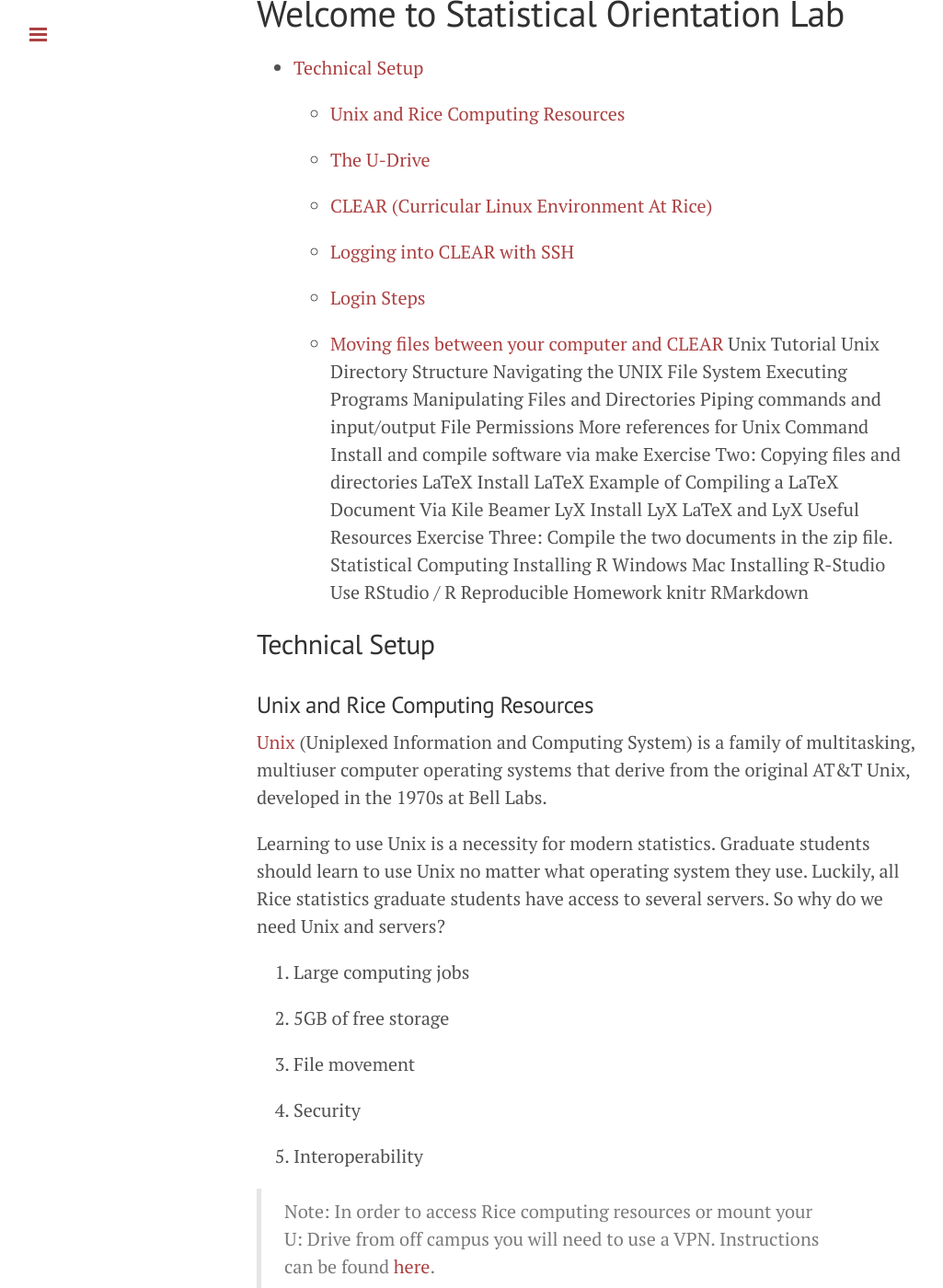
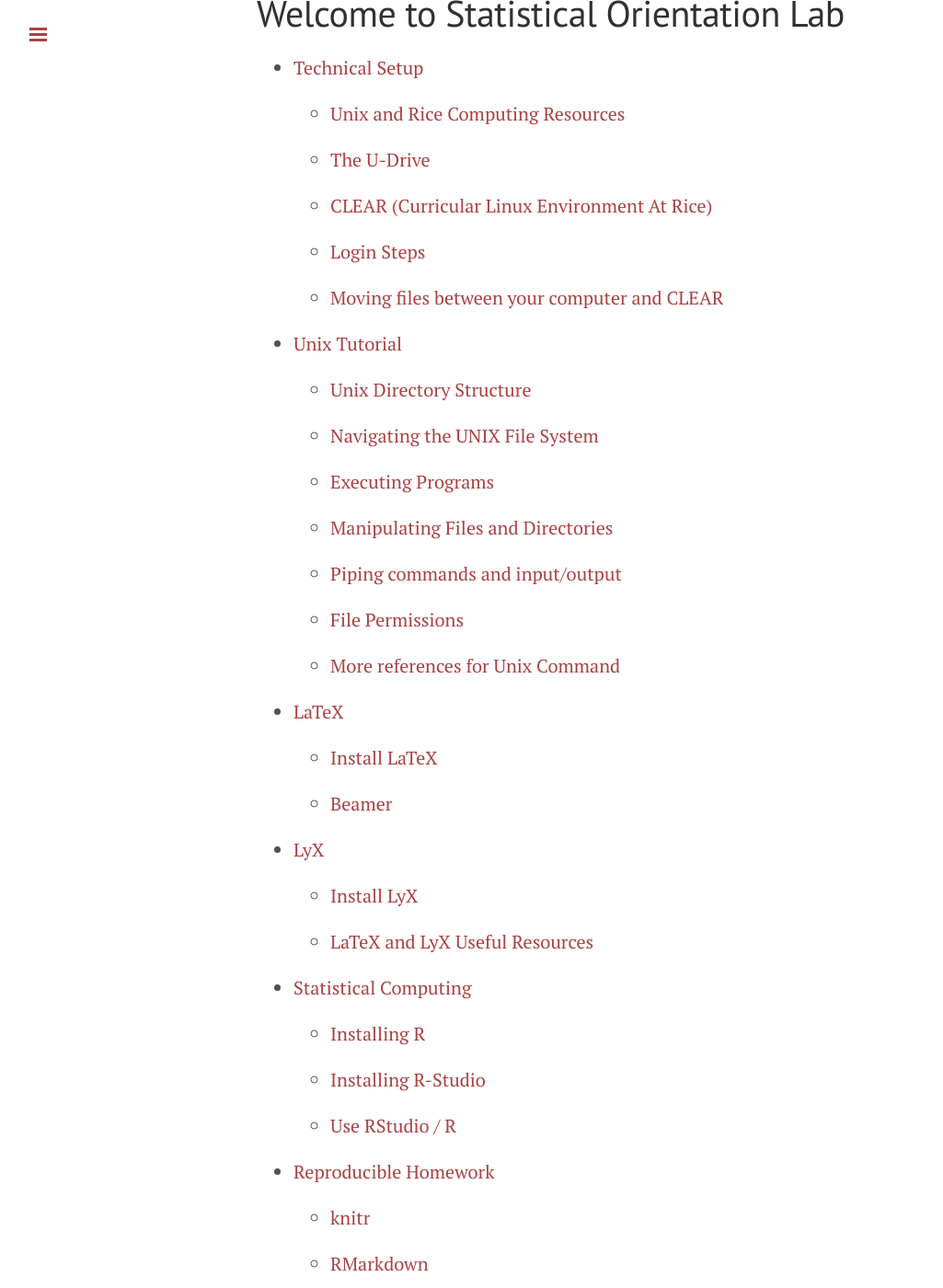
Before and after one commit to yinsenm/yinsenm.github.io, a Jekyll site: the page built from _posts/2016-8-18-Orientation_Lab.md, in a window 1280 px wide and 1400 px high, scrolled down 250 px. Shown: the whole window at 92% size, without its empty margins (1-1026 px from the left). Built offline with Jekyll 4.4.1, drawn with Linux system fonts in a browser that asks for light colours; a script that is not in the unit is left out; comment, search, counter and statistics services are not loaded; some of the changed text lies outside the part shown.

````diff
--- a/_posts/2016-8-18-Orientation_Lab.md
+++ b/_posts/2016-8-18-Orientation_Lab.md
@@ -9,39 +9,34 @@ Welcome to Statistical Orientation Lab
 	- [Unix and Rice Computing Resources](#1.1)
 	- [The U-Drive](#1.2)
 	- [CLEAR (Curricular Linux Environment At Rice)](#1.3)
-	- [Logging into CLEAR with SSH](#1.4)
-	- [Login Steps](#1.5)
-	- [Moving files between your computer and CLEAR](#1.6)
-Unix Tutorial
-Unix Directory Structure
-Navigating the UNIX File System
-Executing Programs
-Manipulating Files and Directories
-Piping commands and input/output
-File Permissions
-More references for Unix Command
-Install and compile software via make
-Exercise Two: Copying files and directories
-LaTeX
-Install LaTeX
-Example of Compiling a LaTeX Document Via Kile
-Beamer
-LyX
-Install LyX
-LaTeX and LyX Useful Resources
-Exercise Three: Compile the two documents in the zip file.
-Statistical Computing
-Installing R
-Windows
-Mac
-Installing R-Studio
-Use RStudio / R
-Reproducible Homework
-knitr
-RMarkdown
+	- [Login Steps](#1.4)
+	- [Moving files between your computer and CLEAR](#1.5)
+- [Unix Tutorial](#2)
+	- [Unix Directory Structure](#2.1)
+	- [Navigating the UNIX File System](#2.2)
+	- [Executing Programs](#2.3)
+	- [Manipulating Files and Directories](#2.4)
+	- [Piping commands and input/output](#2.5)
+	- [File Permissions](#2.6)
+	- [More references for Unix Command](#2.7)
+- [LaTeX](#3)
+	- [Install LaTeX](#3.1)
+	- [Beamer](#3.2)
+- [LyX](#4)
+	- [Install LyX](#4.1)
+	- [LaTeX and LyX Useful Resources](#4.2)
+- [Statistical Computing](#5)
+	- [Installing R](#5.1)
+	- [Installing R-Studio](#5.2)
+	- [Use RStudio / R](#5.3)
+- [Reproducible Homework](#6)
+	- [knitr](#6.1)
+	- [RMarkdown](#6.2)
 
+<a id = '1'></a>
 ## Technical Setup
 
+<a id = '1.1'></a>
 ### Unix and Rice Computing Resources
 
 [Unix](http://www.unix.org/what_is_unix.html) (Uniplexed Information and Computing System) is a family of multitasking, multiuser computer operating systems that derive from the original AT&T Unix, developed in the 1970s at Bell Labs.
@@ -57,6 +52,7 @@ So why do we need Unix and servers?
 
 >Note: In order to access Rice computing resources or mount your U: Drive from off campus you will need to use a VPN. Instructions can be found [here](https://docs.rice.edu/confluence/x/0INGAg).
 
+<a id = '1.2'></a>
 ### The U-Drive
 
  - Each Rice graduate student is provided with 5GB of storage on the university servers.
@@ -72,11 +68,12 @@ So why do we need Unix and servers?
 - Follow instructions for your OS given above
 - Find your U Drive and explore it.
 
+<a id = '1.3'></a>
+
 ### CLEAR (Curricular Linux Environment At Rice)
 
 The CLEAR systems are available to all students to help with coursework computations. Research computation should be done on other faster servers.
 
-### Logging into CLEAR with SSH
 
 **SSH** stands for "Secure SHell". It allows you to securely log onto a remote system (like CLEAR) to utilize its resources. Logging into CLEAR is done in different ways depending on your operating system. CLEAR has several aliases so that you can sign into different ones to distribute your impact. The aliases are
 
@@ -84,6 +81,8 @@ The CLEAR systems are available to all students to help with coursework computat
 - [water.clear.rice.edu](water.clear.rice.edu)
 - [glass.clear.rice.edu](glass.clear.rice.edu)
 - [ring.clear.rice.edu](ring.clear.rice.edu)
+
+<a id = '1.4'></a>
 
 ### Login Steps
 > Be sure to connected to the internet.
@@ -118,6 +117,7 @@ The CLEAR systems are available to all students to help with coursework computat
 	3. Click on one of the saved sessions.
 
 
+<a id = '1.5'></a>
 
 ### Moving files between your computer and CLEAR
 
@@ -134,7 +134,10 @@ The CLEAR systems are available to all students to help with coursework computat
 
 ---------------------------------------------------------
 
+<a id = '2'></a>
 ## Unix Tutorial
+
+<a id = '2.1'></a>
 
 ### Unix Directory Structure
 
@@ -142,6 +145,8 @@ The CLEAR systems are available to all students to help with coursework computat
    			<img src="/figure/train/4.png" alt="">
 </p>
 
+
+<a id = '2.2'></a>
 
 ### Navigating the UNIX File System
 
@@ -158,6 +163,8 @@ The CLEAR systems are available to all students to help with coursework computat
 |```kill```| End current process|
 |```mdfind```| Find a file on the computer|
 |```clear``` or ```Ctrl + L```| Clear the screen|
+
+<a id = '2.3'></a>
 
 ### Executing Programs
 
@@ -197,6 +204,8 @@ or
 [ym11@water ~]$kill 1122
 ```
 
+<a id = '2.4'></a>
+
 ### Manipulating Files and Directories
 
 | Code | Function  |
@@ -210,6 +219,8 @@ or
 |cp file directory | Copy file to location|
 |mv file1 file2 | Move file or rename file |
 |mkdir directory|Make a new directory |
+
+<a id = '2.5'></a>
 
 ### Piping commands and input/output
 
@@ -229,6 +240,8 @@ Find history commands that contain the ```ls```.
 ```
 [ym11@water ~]$history|grep ls
 ```
+
+<a id = '2.6'></a>
 
 ### File Permissions
 
@@ -272,7 +285,8 @@ In case you need administrator permission to access or change a file or director
 [ym11@water ~]$sudo cp file.text ../Downloads/
 ```
 
-### Additional Commands.
+
+**Additional Commands**
 
 | Code | Function  |Example|
 |: ------------- |-------------:|:---|
@@ -280,9 +294,11 @@ In case you need administrator permission to access or change a file or director
 |```tar```| Compress or decompress a directory| Compress: ```tar - czf file.tar```, Decompress: ```tar - xzf file.tar``` |
 
 
-### Install and compile software via ```make```
+**Install and compile software via ```make```**
 
 [https://code.google.com/archive/p/bedtools/downloads](https://code.google.com/archive/p/bedtools/downloads)
+
+<a id = '2.7'></a>
 
 ### More references for Unix Command
 
@@ -299,10 +315,14 @@ In case you need administrator permission to access or change a file or director
 
 ---------------------------------------------------------
 
+<a id = '3'></a>
+
 ## LaTeX
 [LaTeX](http://www.latex-project.org/)  is a type-setting system for preparing documents, and is the standard used in almost all technical disciplines. It permits a high level of control over the structure of presentations and text documents, while also allowing the user to enter mathematical symbols.
 
 Learning how to use LaTeX is **necessary** for research publications, with it you can make elegant documents which can be edited quickly. Graduate students should learn how to use LaTeX as quickly as possible. It is not formally required in all classes, but you will be handicapping yourself if you do not learn how to use it quickly.
+
+<a id = '3.1'></a>
 
 ### Install LaTeX
 LaTeX is a language and not an editor, or notepad: such as word, so how Interact with LaTeX you will be dictated by what implementation and what editor you use.
@@ -317,6 +337,8 @@ You first need to download and install the TeX distribution appropriate for your
 The backslash operator is used to denote when LaTeX specific syntax is being entered, and this is used to specify controls sequences (such as **\begin{equation}**), and also to enter new characters (such as **\pi** or **\newline**). **%** is used to specify comments.
 
 If you want to use a protected character as a text character, you need to precede it with a backslash. For example, **\\** would give you a single backslash and would not start a control sequence, or **\%** would give you the character **%** without beginning a comment.
+
+<a id = '3.2'></a>
 
 ### Beamer
 
@@ -341,12 +363,15 @@ The syntax for Beamer documents is very similar, but there are certain propertie
 
 You can edit these templates as a basis for how to construct documents until you learn how to compose the documents you would like, or you can download LaTeX templates online which you feel are more appropriate.
 
+<a id = '4'></a>
 
 ## LyX
 
 Dealing with LaTeX can be sort of difficult, particularly when you're first starting out, and the pace at which you can create documents might not be appropriate for particular tasks (such as taking notes, or writing up homework problems). Fortunately, there are a number of editors designed to streamline the process. The most commonly used of these editors being [LyX](http://www.lyx.org/).
 
 LyX is like any other editor in that you need to have the distribution installed on your system for it to work appropriately, but it's much easier to create documents without knowing all of the LaTeX syntax.
+
+<a id = '4.1'></a>
 
 ### Install LyX
 After [downloading](https://www.lyx.org/Download) and installing Lyx, open up the application and create a new document.
@@ -385,6 +410,8 @@ In this sense LyX is sort of a WYSWYG (pronounced "wiz-ee-wig")  or "what you se
 
 It's important to remember that LyX documents are not **.tex** files, and if you are collaborating with someone who doesn't use LyX you will need to convert the LyX file to a **.tex** file.  This can be done via **File -> Export -> LaTeX (pdflatex)**.
 
+<a id = '4.2'></a>
+
 ### LaTeX and LyX Useful Resources
 
 There are a couple of resources that can be useful for learning how to use LaTeX:
@@ -397,7 +424,7 @@ There are a couple of resources that can be useful for learning how to use LaTeX
 - [LyX Templates](http://wiki.lyx.org/Layouts/Layouts) : Contains templates for LyX documents.
 
 
-### Exercise Three: Compile the two documents in the zip file
+**Exercise Three: Compile the two documents in the zip file**
 > [TTemplate.tar.gz](/figure/train/Template.tar.gz)
 
 >Thank you Ryan Warnich for preparing  this section!!
@@ -406,12 +433,16 @@ There are a couple of resources that can be useful for learning how to use LaTeX
 ---------------------------------------------------------
 
 
+<a id = '5'></a>
+
 Statistical Computing
 ---------------------------------------------------------
 
 [R](https://www.r-project.org/) is a programming language and software environment for statistical computing and graphics . More importantly, R will be used a lot for some courses at Rice. While you will likely have lots of practice in your courses, picking it up quickly will be extremely helpful.
 
 It's free, open source, widely used among statisticians and data miners for developing statistical software and data analysis.
+
+<a id = '5.1'></a>
 
 ## Installing R
 
@@ -423,14 +454,14 @@ Once you choose a mirror, you'll find a link like the one below, click the one a
    			<img src="/figure/train/picture1.png" alt="">
 </p>
 
-#### Windows
+**Windows**
 
 1. After clicking the "Download R for Windows" above, you then want to click the "base" link.
 2. Right-click on Download R 3.3.1 for Windows, and just save the .exe to your desktop (or wherever you want)
 3. Double click on the .exe, and follow the instructions.
 4. Choose the default "User" installation and don't worry about "customizing startup options"
 
-#### Mac
+**Mac**
 
 1. After clicking the "Download R for (Mac) OS X, you want to choose the correct download for your OS.
 2. R-3.3.1.pkg is for Mavericks, while R-3.3.1-snowleopard.pkg is for Snow leopard.
@@ -441,10 +472,13 @@ Once you choose a mirror, you'll find a link like the one below, click the one a
 >The current version of R is **3.3.1**, and you will need to update R as new releases come out.
 
 
+<a id = '5.2'></a>
 
 ### Installing R-Studio
 RStudio is a free and open-source integrated development environment (IDE) for R. You can download it at [this link](https://www.rstudio.com/products/rstudio/download2/).
 Choose "**Download RStudio Desktop**" (with free license), then choose the correct OS download.
+
+<a id = '5.3'></a>
 
 ### Use RStudio / R
 The **\*.R** file below contains a introduction to the functionalities of R. The **\*.txt** and **\*.csv** files will be needed as well. Download all three and save them in the **SAME** folder.
@@ -467,6 +501,7 @@ Like any language, it will take some time to be familiar with the commands and e
 
 ---------------------------------------------------------
 
+<a id = '6'></a>
 
 ## Reproducible Homework
 
@@ -477,6 +512,8 @@ RMarkdown and knitr are two literate programming tools that can tangle R and LaT
 Markdown is simple and fast, not very customizable, but makes a clean looking report (which is sometimes all you need).
 
 knitr is extremely dynamic, allows for large projects easily with features like caching and multiple input languages.
+
+<a id = '6.1'></a>
 
 ### knitr
 [knitr](http://yihui.name/knitr/) is an engine for dynamic report generation with R.
@@ -520,6 +557,7 @@ then reconfigure LyX. You now can get the path to Rscript by executing this in R
 
 >Files downloadable here: [Knitrtesting.rnw](/figure/train/Knitrtesting.rnw), [Knitrtesting.lyx](/figure/train/Knitrtesting.lyx)
 
+<a id = '6.2'></a>
 
 ### RMarkdown
 
````
